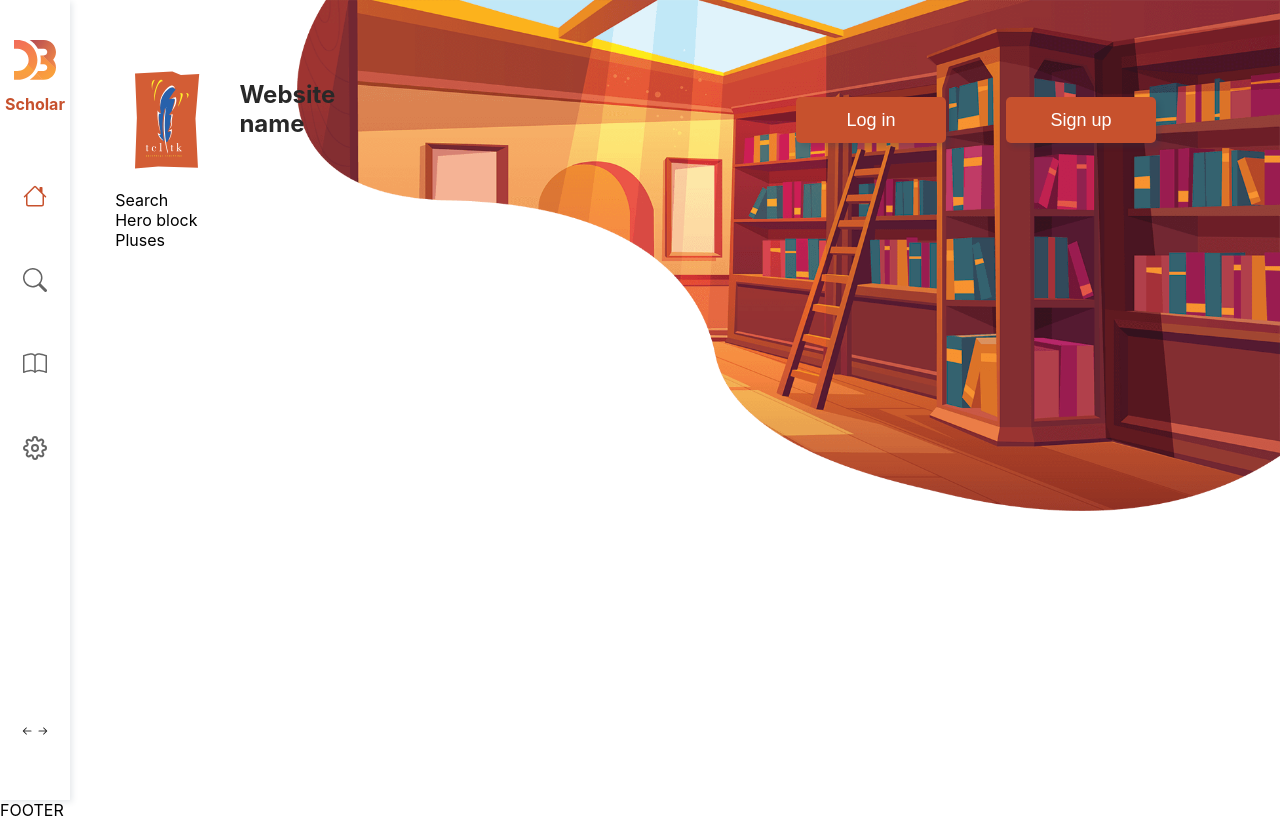
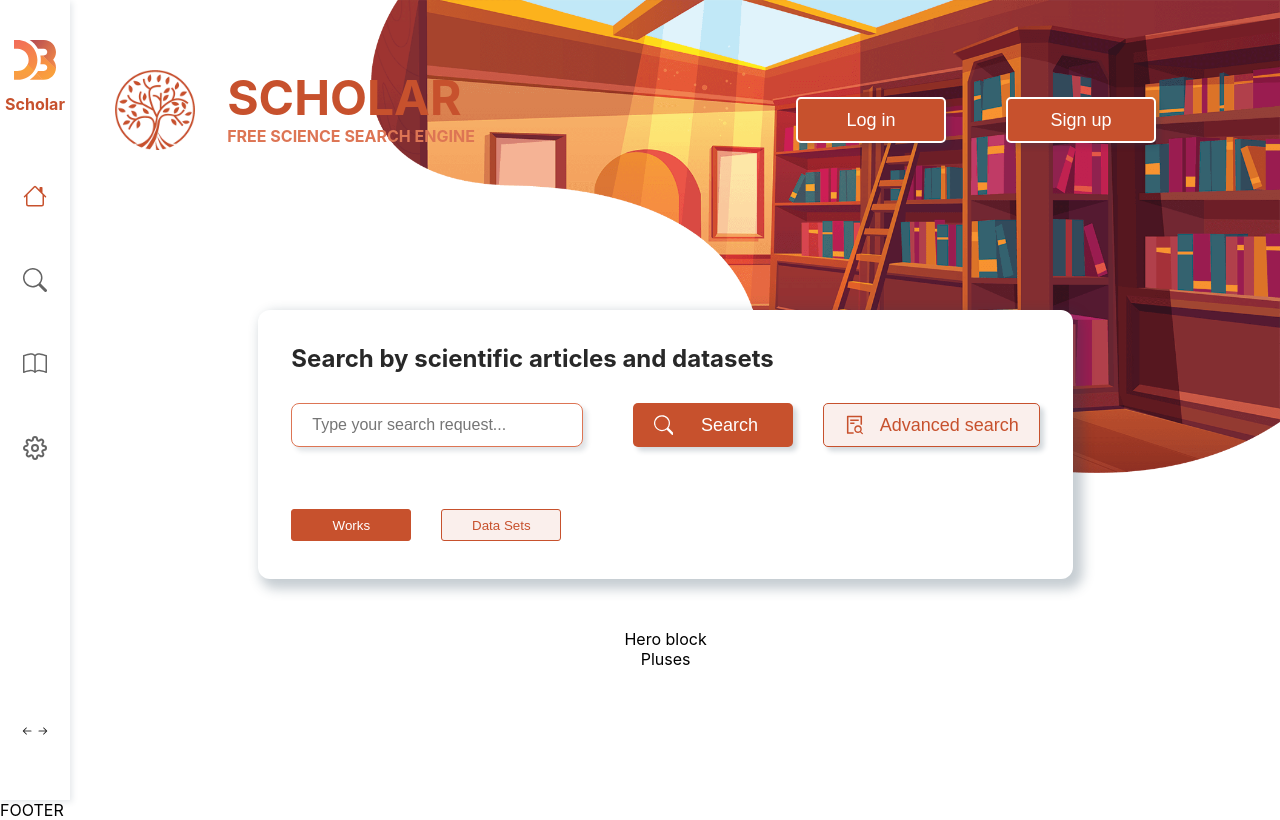
Before and after one commit to vinaty-git/science, a React (Create React App) app: page / in a window 1280 px wide. Built offline with nearby package versions, Linux system fonts and the light colour scheme.

Commit message:
#16
- Восстановление пароля
- Регистрация и ключи
- Главная страница набросок

```diff
--- a/src/App.js
+++ b/src/App.js
@@ -15,11 +15,23 @@ import Footer from './components/Footer';
 function App() {
 
   const [modalOpen,setModalOpen] = useState(false);
-  const [openLogin, setOpenLogin] = useState(false);
+  const [modalStatus,setModalStatus] = useState();
+
   const location = useLocation();
 
   function SizeMain() {
       document.querySelector('.main').classList.toggle('main--expanded');
+  }
+
+  /**
+   * Change modal status
+   */
+  function changeModalStatus(event) {
+    var status = event.target.getAttribute('data-modal');
+    if (modalOpen === false) {
+      setModalOpen(true);
+    }
+    setModalStatus(status);
   }
 
   return (
@@ -37,8 +49,8 @@ function App() {
 
         <SignUp
           setModalOpen={setModalOpen}
-          openLogin={openLogin}
-          setOpenLogin={setOpenLogin}
+          modalStatus={modalStatus}
+          changeModalStatus={changeModalStatus}
         />
 
       </CSSTransition>
@@ -56,12 +68,11 @@ function App() {
       in={true}
       appear={true}>
 
-      {/* <BrowserRouter> */}
       <Routes location={location}>
         <Route path="/" element={
           <Main
+          changeModalStatus={changeModalStatus}
           setModalOpen={setModalOpen}
-          setOpenLogin={setOpenLogin}
           />
           }
         />
@@ -70,7 +81,6 @@ function App() {
         <Route path="/settings" element={<Settings />} />
         <Route path="*" element={<Notfound />} />
       </Routes>
-      {/* </BrowserRouter> */}
 
       </CSSTransition>
 
--- a/src/components/main/Header.js
+++ b/src/components/main/Header.js
@@ -1,54 +1,45 @@
-import { ReactComponent as Logo } from '../../icons/logo.svg';
+// import { ReactComponent as Logo } from '../../icons/logo.svg';
 import React, { useState, useContext } from 'react';
 import AuthContext from '../../AuthContext';
+import Logo from '../../icons/logo-tree.png';
 import Cookies from 'universal-cookie';
 const cookies = new Cookies();
 
 function Header(props) {
-    const {setModalOpen,setOpenLogin} = props;
+    const {setModalOpen,changeModalStatus} = props;
     const {isUser,setIsUser} = useContext(AuthContext);
-
-    /**
-     * Open window modal for registration
-     */
-    function OpenSignUp() {
-        setModalOpen(true);
-        setOpenLogin(false);
-    }
 
     /**
      * Sign out on click and detele token
      */
-    function OpenSignOut() {
+    function OpenSignOut(event) {
         cookies.remove('_token2');
+        changeModalStatus(event);
         setIsUser(false);
-        setOpenLogin(false);
         setModalOpen(false);
-    }
-
-    /**
-     * Open Login modal
-     */
-    function OpenLogin() {
-        setOpenLogin(true);
-        setModalOpen(true);
     }
 
     return(
         <div className="header">
 
             <div className="header__logo">
-                <Logo />
-                <h2>
-                    Website name
-                </h2>
+                {/* <Logo /> */}
+                <img src={Logo} />
+                <div>
+                    <h1>
+                        Scholar
+                    </h1>
+                    <h2>
+                        Free science search engine
+                    </h2>
+                </div>
             </div>
 
             <div className="header__signin">
                 {isUser === false ?
                     <>
-                    <button className='btn-main btn-main--wide' onClick={OpenLogin}>Log in</button>
-                    <button className='btn-main btn-main--wide' onClick={OpenSignUp}>Sign up</button>
+                    <button data-modal='login' className='btn-main btn-main--wide btn-main--outline' onClick={changeModalStatus}>Log in</button>
+                    <button data-modal='sign-up' className='btn-main btn-main--wide btn-main--outline' onClick={changeModalStatus}>Sign up</button>
                     </>
                 :
                     <button className='btn-main btn-main--wide' onClick={OpenSignOut}>Logout</button>
--- /dev/null
+++ b/src/components/signup/ForgotPsw.js
@@ -0,0 +1,158 @@
+
+import React, { useState, useRef } from 'react';
+import { CSSTransition } from 'react-transition-group';
+import { BiMessageSquareError } from "react-icons/bi";
+
+function ForgotPsw(props) {
+    const {changeModalStatus,setEmail,setNoUser} = props;
+    const [emailLogged,setEmailLogged] = useState(false);
+    const [emailValid,setEmailValid] = useState(false);
+    const [noUserFound, setNoUserFound] = useState(false);
+
+    const inputElem = useRef();
+    var sessionEmail,email;
+
+    /**
+     * Validate email regex
+     * @param {*} email
+     * @returns
+     */
+     function isValidEmail(email) {
+        return /^\w+([\.-]?\w+)*@\w+([\.-]?\w+)*(\.\w{2,3})+$/.test(email);
+    }
+
+    /**
+     * Validate email input
+     * @param {*} event
+     */
+    function emailHandlerRestore(event) {
+        setNoUserFound(false);
+        clearTimeout(sessionEmail);
+        sessionEmail = setTimeout(() => {
+
+            if (event.target.value.length > 0 ) {
+                setEmailLogged(true);
+            } else {
+                setEmailLogged(false);
+            }
+
+            if(!isValidEmail(event.target.value)) {
+                setEmailValid(false);
+            } else {
+                setEmailValid(true);
+            }
+
+        },200);
+    }
+
+    /**
+     * Restore password sending a link
+     */
+    function RestorePsw(event) {
+        event.preventDefault();
+        var restoreApi = 'https://kirilab.ru/science/mailer.php';
+        email = inputElem.current.value;
+        const queryRestore = {
+            "data": "restore",
+            "email": email
+        };
+        fetch(restoreApi, {
+            method: 'POST',
+            cache: 'no-store',
+            body: JSON.stringify(queryRestore)
+        })
+        .then(response => {
+            if (!response.ok || response.status > 399 ) {
+                throw new Error("There was a problem with the server connection");
+            }
+            return response.text();
+        })
+        .then(response => {
+            if (response === 'no user') {
+                setNoUser(true);
+            }
+            changeModalStatus(event); // Change modal view to the final screen
+        })
+        .catch(err => {
+            console.error(err);
+        })
+        setEmail(email); // Transfer email provided to the final screen
+    }
+
+
+    return(
+        <>
+            <div className="modal-signin__heading">
+                <h3>Restore password</h3>
+                <p>Enter your email to restore access</p>
+            </div>
+
+            <form data-modal='restored' id="restore-psw" className="modal-signin__form" onSubmit={RestorePsw}>
+
+                <label>Email</label>
+
+                <div className="modal-signin__input-div">
+                    <input
+                        id="email"
+                        type="email"
+                        name="email"
+                        placeholder="Type your email"
+                        onChange={emailHandlerRestore}
+                        ref={inputElem}
+                    />
+                    {(!emailValid && emailLogged) || noUserFound === true ?
+                        <CSSTransition
+                        classNames="ease"
+                        timeout={1100}
+                        in={true}
+                        appear={true}>
+                            <span className="modal-signin__icon-help">
+                                <BiMessageSquareError />
+                            </span>
+                        </CSSTransition>
+                    : null }
+
+                </div>
+
+                <CSSTransition
+                    classNames="ease"
+                    timeout={1100}
+                    in={true}
+                    appear={true}>
+                        <>
+                            <span className={'modal-signin__help-psw' +
+                            ((emailValid === false && emailLogged === true) ? ' modal-signin__help-psw--displayed' : '')}>
+                                It seems that your email typed with mistake
+                            </span>
+
+                            <span className={'modal-signin__help-psw' +
+                            (noUserFound === true ? ' modal-signin__help-psw--displayed' : '')}>
+                                There is no user registered with that email address.
+                            </span>
+                        </>
+                </CSSTransition>
+
+                {emailValid && emailLogged ?
+                    <button
+                    className="btn-main btn-sign-in btn-sign-in"
+                    type="submit"
+                    form="restore-psw"
+                    value="Restore password"
+                    >
+                    Restore password
+                    </button>
+                :
+                    <button
+                    className="btn-main btn-sign-in btn-sign-in--inactive"
+                    value="Restore password"
+                    >
+                    Restore password
+                    </button>
+                }
+
+            </form>
+        </>
+    );
+}
+
+export default ForgotPsw;
--- /dev/null
+++ b/src/components/signup/Restored.js
@@ -0,0 +1,43 @@
+import React, {useState} from "react";
+import { CgArrowLongLeft } from "react-icons/cg";
+function Restored(props) {
+    const {email,noUser,setNoUser,changeModalStatus} = props;
+
+    function restorePswAgain(event) {
+        setNoUser(false);
+        changeModalStatus(event);
+    }
+
+    return (
+        <>
+
+            {noUser === false ?
+                <div className="modal-signin__heading">
+                    <h3>Almost done, please check your email</h3>
+                    <p>A password restore link has been sent to the email address you provided:</p>
+                    <span className="modal-signin__completed">{email}</span>
+                </div>
+            :
+
+                <div className="modal-signin__heading">
+                    <h3>The user was not found</h3>
+                    <p>Unfortunately, we have not found your email in our database. Email address you have provided:</p>
+                    <span className="modal-signin__completed">{email}</span>
+                    <div className="modal-signin__back">
+                        <button
+                        data-modal='forgot'
+                        className="btn-main btn-sign-in"
+                        value="Return to the previous page"
+                        onClick={restorePswAgain}
+                        >
+                        <CgArrowLongLeft /> Back to password recovery
+                        </button>
+                    </div>
+                </div>
+            }
+
+        </>
+    );
+}
+
+export default Restored;
--- a/src/components/signup/SignUp.js
+++ b/src/components/signup/SignUp.js
@@ -3,23 +3,45 @@ import Cookies from 'universal-cookie';
 import RegCompleted from './RegCompleted';
 import Reg from './Reg';
 import LoginForm from './LoginForm';
+import ForgotPsw from './ForgotPsw';
+import Restored from './Restored';
 import AuthContext from '../../AuthContext';
 
 import signinImage from '../../icons/library-signin.png';
 import { GrClose } from "react-icons/gr";
 
 function SignUp(props) {
-    const {setModalOpen,openLogin,setOpenLogin} = props;
-    const [regCompleted,setRegCompleted] = useState(false);
+    const {setModalOpen,modalStatus,changeModalStatus} = props;
     const [email,setEmail] = useState();
+    const [noUser,setNoUser] = useState(false); // If no user found during password restore
     const cookies = new Cookies();
     const {isUser,setIsUser,emailConfirmed,setEmailConfirmed} = useContext(AuthContext);
+    var mailApi;
 
     /**
-     * Email changer when sign up. Pass value to RegCompleted
+     * Email changer when sign up. Pass value to RegCompleted. Send email verification.
      */
     function changeEmail(email) {
         setEmail(email); // Email to the page of verification of the email RegCompleted.js
+        mailApi = 'https://kirilab.ru/science/mailer.php';
+        const queryMail = {
+            "data": "email-confirm",
+            "email": email
+        }
+        fetch(mailApi, {
+            method: 'POST',
+            cache: 'no-store',
+            body: JSON.stringify(queryMail)
+        })
+        .then(response => {
+            if (!response.ok || response.status > 399 ) {
+                throw new Error("There was a problem with the server connection");
+            }
+            return response.text();
+        })
+        .then(response => {
+            console.log(response);
+        });
     }
 
     /**
@@ -47,7 +69,7 @@ function SignUp(props) {
      */
     function HideSignUp() {
         setModalOpen(false);
-        setOpenLogin(false);
+        setEmail();
     }
 
     return (
@@ -63,22 +85,35 @@ function SignUp(props) {
                     <GrClose />
                 </span>
 
-                {(!emailConfirmed && isUser && !openLogin) ?
+                {(isUser && 'confirm') ?
                     <RegCompleted
                     email={email}
                     />
-                : openLogin ?
+                : modalStatus === 'login' ?
                     <LoginForm
-                    setOpenLogin={setOpenLogin}
                     loginCompleted={loginCompleted}
+                    changeModalStatus={changeModalStatus}
                     />
-                :
+                : modalStatus === 'forgot' ?
+                    <ForgotPsw
+                    changeModalStatus={changeModalStatus}
+                    setEmail={setEmail}
+                    setNoUser={setNoUser}
+                    />
+                : modalStatus === 'sign-up' ?
                     <Reg
                     changeEmail={changeEmail}
                     changeRegCompleted={changeRegCompleted}
-                    setOpenLogin={setOpenLogin}
+                    changeModalStatus={changeModalStatus}
                     />
-                }
+                : modalStatus === 'restored' ?
+                    <Restored
+                    email={email}
+                    noUser={noUser}
+                    setNoUser={setNoUser}
+                    changeModalStatus={changeModalStatus}
+                    />
+                : null}
 
             </div>
         </div>
--- a/src/styles/index.scss
+++ b/src/styles/index.scss
@@ -417,6 +417,12 @@ a.active {
   width: 150px;
   min-width: 150px;
   max-width: 150px;
+}
+.btn-main--outline {
+  border: 2px solid #fff;
+  &:hover {
+    border: 2px solid #fff;
+  }
 }
 
 .btn-main--reverse {
@@ -606,8 +612,9 @@ a.active {
   top: 0;
   right: 0;
   z-index: 0;
-  width: 80%;
-}
+  width: 74%;
+}
+
 // Header
 
 .header {
@@ -622,13 +629,34 @@ a.active {
 
 .header__logo {
   display: flex;
-  justify-content: space-between;
-  gap: 20px;
-  width: 20%;
+  justify-content: start;
+  gap: 32px;
+  width: 40%;
   height: 100px;
   svg {
     width: 100%;
     height: 100%;
+  }
+  img {
+    width: auto;
+    height: 80%;
+  }
+  h1 {
+    font-size: 48px;
+    line-height: 56px;
+    font-weight: bold;
+    text-transform: uppercase;
+    color: $clr;
+    padding: 0;
+    margin: 0;
+  }
+  h2 {
+    font-size: 16px;
+    font-weight: bold;
+    text-transform: uppercase;
+    color: $clr-mid-orange;
+    padding: 0;
+    margin: 0;
   }
 }
 
@@ -639,6 +667,21 @@ a.active {
   justify-content: space-between;
   gap: 60px;
   margin-right: 60px;
+}
+
+/* MAIN LANDING SEARCH */
+
+.main__search {
+  display: flex;
+  justify-content: center;
+  width: 100%;
+  .search__heading {
+    width: 68%;
+    margin-top: 120px;
+    -webkit-box-shadow: 6px 6px 12px 4px rgba(34, 60, 80, 0.26);
+    -moz-box-shadow: 6px 6px 12px 4px rgba(34, 60, 80, 0.26);
+    box-shadow: 6px 6px 12px 4px rgba(34, 60, 80, 0.26);
+  }
 }
 
 /* MODAL SIGN IN */
@@ -713,6 +756,7 @@ a.active {
   align-items: center;
   padding: 0 20px;
   box-sizing: border-box;
+  transition: all 0.3s ease;
   img {
     width: 100%;
   }
@@ -757,7 +801,6 @@ a.active {
     height: 30px;
     margin-top: 4px;
   }
-
   input {
     // display: block;
     width: 82%;
@@ -901,6 +944,15 @@ a.active {
       cursor: pointer;
       text-decoration: underline;
     }
+  }
+}
+
+.modal-signin__back {
+  margin-top: 24px;
+  .btn-main {
+    display: flex;
+    align-items: center;
+    gap: 10px;
   }
 }
 
--- a/src/views/Main.js
+++ b/src/views/Main.js
@@ -1,25 +1,32 @@
 import '../styles/index.scss';
 import Header from '../components/main/Header';
+import SearchFilters from '../components/SearchFilters';
 import React, { useState, useContext } from 'react';
 import AuthContext from '../AuthContext';
 import mainBg from '../icons/bg-main.png';
 
 function Main(props) {
 
-const {setModalOpen,setOpenLogin} = props;
+const {setModalOpen,changeModalStatus} = props;
 const {isUser} = useContext(AuthContext);
 
  return(
     <div className="main landing main--expanded">
         <img className='landing__bg' src={mainBg} />
         <Header
+            changeModalStatus={changeModalStatus}
             setModalOpen={setModalOpen}
-            setOpenLogin={setOpenLogin}
         />
 
         <div className='main__search'>
-            Search
-            {isUser}
+        <SearchFilters
+                        // textOutput={textOutput}
+                        // typeSearch={typeSearch}
+                        // passSetTextOutput={setTextOutput}
+                        // passQueryStarted={queryStarted}
+                        // passUpdateQuery={updateQuery}
+                        // passSetTypeSearch={setTypeSearch}
+        />
 
         </div>
 
```
Also changed, not shown: src/components/signup/LoginForm.js (+5 -11 lines), src/components/signup/Reg.js (+4 -13 lines), src/icons/logo-tree.png (added).
